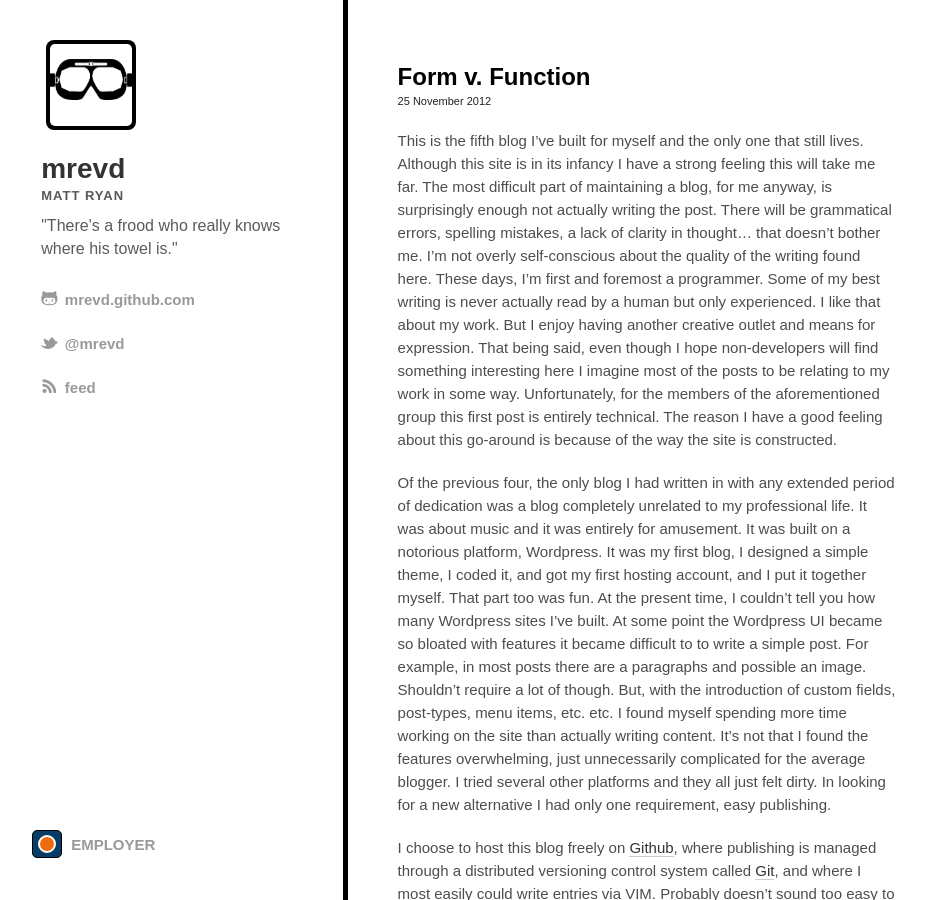
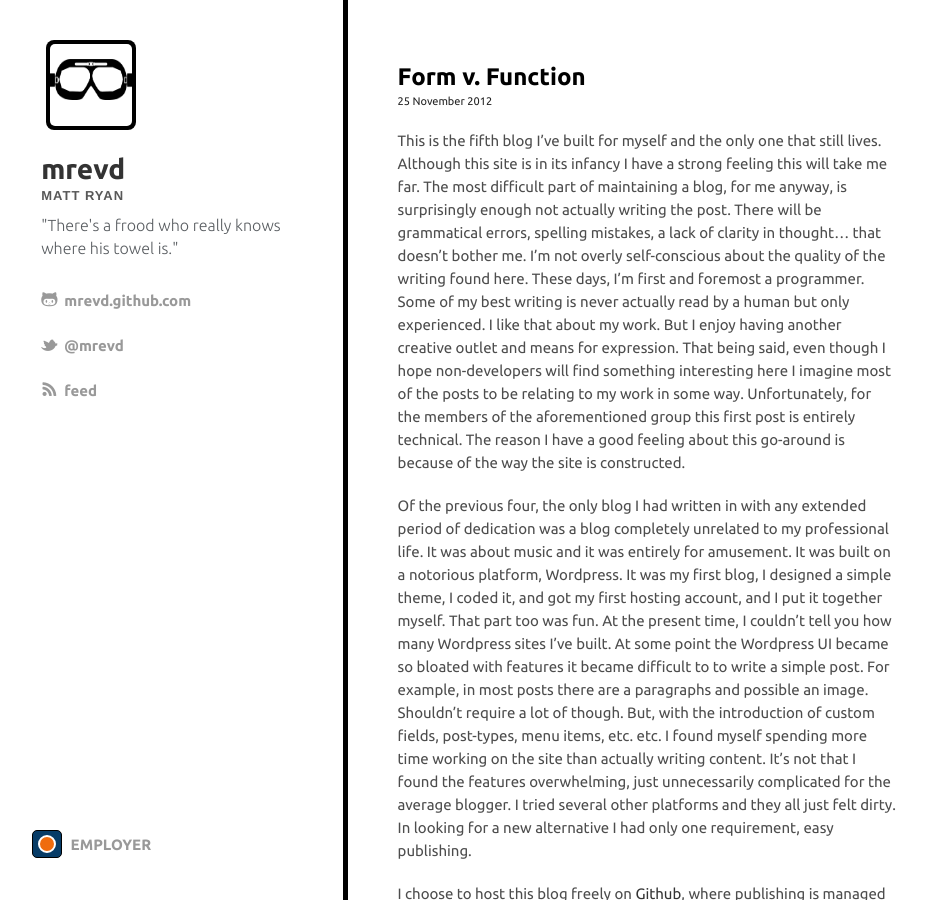
Before and after one commit to rattlion/rattlion.github.com, a Jekyll site: the page built from index.html, in a window 1280 px wide and 900 px high. Shown: the whole window, without its empty margins (3-929 px from the left). Built offline with Jekyll 4.4.1, drawn with Linux system fonts in a browser that asks for light colours; nearby versions of some CDN libraries.

```diff
--- a/_layouts/default.html
+++ b/_layouts/default.html
@@ -1,12 +1,12 @@
 <!DOCTYPE html>
-<html xmlns="http://www.w3.org/1999/xhtml" xml:lang="en" lang="en-us">
+<html xmlns="http://www.w3.org/1999/xhtml" xml:lang="en-us" lang="en-us">
 <head>
    <title>{{ page.title }}</title>
-   <meta http-equiv="content-type" content="text/html; charset=utf-8" />
+   <meta http-equiv="content-type" content="text/html; charset=utf-8">
    <meta name="viewport" content="width=device-width, initial-scale=1">
-   <meta name="author" content="Matt Ryan @mrevd" />
-   <link href="http://feeds.feedburner.com/mrevd" rel="alternate" title="Matt Ryan" type="application/atom+xml" />
-   <link href='http://fonts.googleapis.com/css?family=Ubuntu:300,400,500,700,300italic,400italic,500italic,700italic'>
+   <meta name="author" content="Matt Ryan @mrevd">
+   <link href="http://feeds.feedburner.com/mrevd" rel="alternate" title="Matt Ryan" type="application/atom+xml">
+   <link rel="stylesheet" href='http://fonts.googleapis.com/css?family=Ubuntu:300,400,500,700,300italic,400italic,500italic,700italic'>
    <link rel="stylesheet" href="/css/style.css">
    <link rel="stylesheet" href="/css/sunburst.css">
    <link rel="stylesheet" href="/css/font-awesome.css">
--- a/index.html
+++ b/index.html
@@ -9,7 +9,7 @@ title: Matt Ryan
     <a href="{{ post.url }}" class="title">{{ post.title }}</a>
   </h2>
 
-  <time datetime="{{ post.date | date_to_string }}">{{ post.date | date_to_long_string }}</time>
+  <time datetime="{{ post.date | date: "%Y-%m-%d" }}">{{ post.date | date_to_long_string }}</time>
 
   {{ post.content }}
 </article>
```
